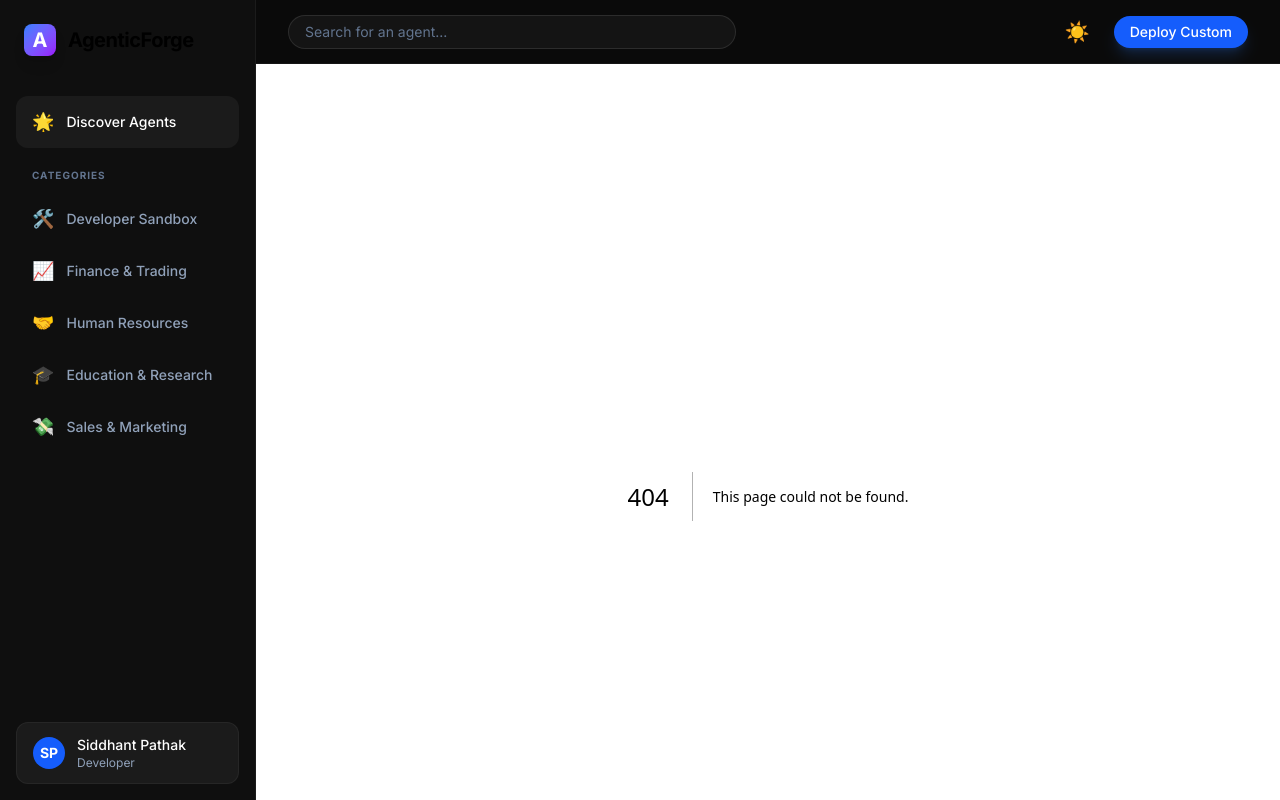
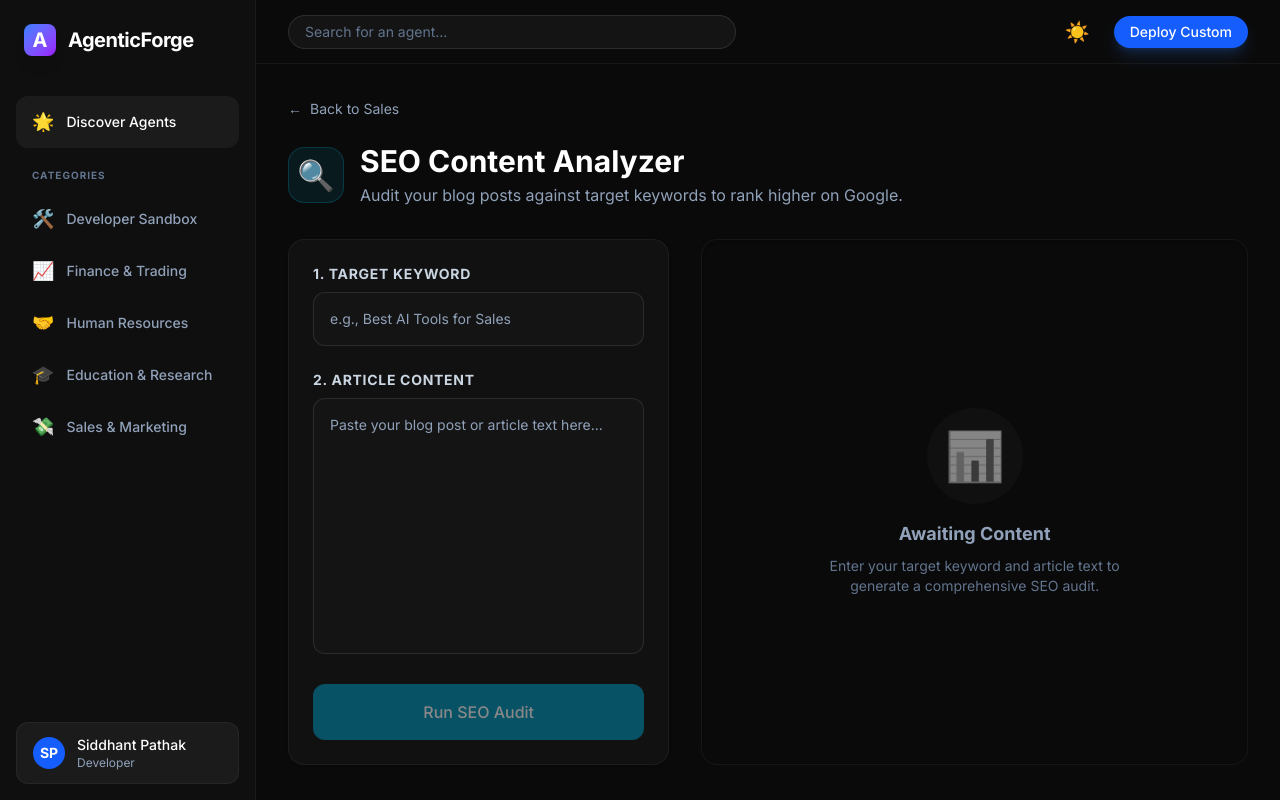
Before and after one commit to PathakSiddhant/AgenticForge, a Next.js app in the folder web-app/: page /sales/seo-analyzer in a window 1280 px wide. Before the commit this address had no page. Built offline with nearby package versions, Linux system fonts and the light colour scheme.

Commit message:
feat(web-app): build interactive SEO audit dashboard with score calculation and keyword suggestions

```diff
--- /dev/null
+++ b/web-app/src/app/sales/seo-analyzer/page.tsx
@@ -0,0 +1,196 @@
+"use client";
+import { useState } from "react";
+import Link from "next/link";
+
+interface SEOData {
+  seo_score: number;
+  keyword_analysis: string;
+  missing_lsi_keywords: string[];
+  actionable_tips: string[];
+}
+
+export default function SEOAnalyzerDashboard() {
+  const [targetKeyword, setTargetKeyword] = useState("");
+  const [articleText, setArticleText] = useState("");
+  const [data, setData] = useState<SEOData | null>(null);
+  const [loading, setLoading] = useState(false);
+  const [error, setError] = useState<string | null>(null);
+
+  const analyzeSEO = async (e: React.FormEvent) => {
+    e.preventDefault();
+    if (!targetKeyword.trim() || !articleText.trim()) return;
+
+    setLoading(true);
+    setError(null);
+    setData(null);
+
+    try {
+      const res = await fetch("http://localhost:8000/api/sales/seo-analyzer", {
+        method: "POST",
+        headers: { "Content-Type": "application/json" },
+        body: JSON.stringify({
+          target_keyword: targetKeyword,
+          article_text: articleText
+        }),
+      });
+
+      const result = await res.json();
+      if (result.error) {
+        setError(result.error);
+      } else {
+        setData(result.audit);
+      }
+    } catch (err) {
+      setError("AI Engine connection failed. Ensure your Python backend is running.");
+    }
+
+    setLoading(false);
+  };
+
+  const getScoreColor = (score: number) => {
+    if (score >= 80) return "text-emerald-500";
+    if (score >= 50) return "text-amber-500";
+    return "text-red-500";
+  };
+
+  return (
+    <div className="max-w-6xl mx-auto pb-12">
+      <div className="mb-8">
+        <Link href="/sales" className="inline-flex items-center gap-2 text-sm text-slate-500 dark:text-slate-400 hover:text-cyan-600 dark:hover:text-cyan-400 mb-6 transition-colors">
+          <span>←</span> Back to Sales
+        </Link>
+        <div className="flex items-center gap-4 mb-4">
+          <div className="w-14 h-14 rounded-2xl bg-cyan-100 dark:bg-cyan-500/10 flex items-center justify-center text-3xl border border-cyan-200 dark:border-cyan-500/20">
+            🔍
+          </div>
+          <div>
+            <h1 className="text-3xl font-bold text-slate-900 dark:text-white">SEO Content Analyzer</h1>
+            <p className="text-slate-600 dark:text-slate-400 mt-1">Audit your blog posts against target keywords to rank higher on Google.</p>
+          </div>
+        </div>
+      </div>
+
+      <div className="grid grid-cols-1 lg:grid-cols-12 gap-8">
+
+        {/* Left Column: Input Panel */}
+        <div className="lg:col-span-5 bg-white dark:bg-[#111] border border-slate-200 dark:border-white/5 rounded-2xl p-6 shadow-sm h-fit">
+          <form onSubmit={analyzeSEO} className="space-y-6">
+
+            <div>
+              <label className="block text-sm font-bold text-slate-700 dark:text-slate-300 mb-2 uppercase tracking-wider">
+                1. Target Keyword
+              </label>
+              <input
+                type="text"
+                value={targetKeyword}
+                onChange={(e) => setTargetKeyword(e.target.value)}
+                placeholder="e.g., Best AI Tools for Sales"
+                className="w-full bg-slate-50 dark:bg-[#141414] border border-slate-200 dark:border-white/10 rounded-xl p-4 text-slate-900 dark:text-white placeholder-slate-400 focus:outline-none focus:border-cyan-500/50 text-sm"
+                disabled={loading}
+              />
+            </div>
+
+            <div>
+              <label className="block text-sm font-bold text-slate-700 dark:text-slate-300 mb-2 uppercase tracking-wider">
+                2. Article Content
+              </label>
+              <textarea
+                value={articleText}
+                onChange={(e) => setArticleText(e.target.value)}
+                placeholder="Paste your blog post or article text here..."
+                className="w-full h-64 bg-slate-50 dark:bg-[#141414] border border-slate-200 dark:border-white/10 rounded-xl p-4 text-slate-900 dark:text-white placeholder-slate-400 focus:outline-none focus:border-cyan-500/50 resize-none text-sm"
+                disabled={loading}
+              />
+            </div>
+
+            <button
+              type="submit"
+              disabled={loading || !targetKeyword.trim() || !articleText.trim()}
+              className="w-full bg-cyan-600 hover:bg-cyan-500 text-white py-4 rounded-xl font-medium transition-colors disabled:opacity-50 flex justify-center items-center gap-2"
+            >
+              {loading ? (
+                <><div className="w-5 h-5 border-2 border-white border-t-transparent rounded-full animate-spin"></div> Auditing Content...</>
+              ) : (
+                "Run SEO Audit"
+              )}
+            </button>
+          </form>
+
+          {error && (
+            <div className="mt-4 p-4 bg-red-50 dark:bg-red-500/10 border border-red-200 dark:border-red-500/20 rounded-xl text-sm text-red-600 dark:text-red-400">
+              {error}
+            </div>
+          )}
+        </div>
+
+        {/* Right Column: Scorecard Dashboard */}
+        <div className="lg:col-span-7 bg-slate-50 dark:bg-[#0a0a0a] border border-slate-200 dark:border-white/5 rounded-2xl p-6 shadow-inner flex flex-col relative overflow-hidden min-h-125">
+          {data ? (
+            <div className="space-y-6 animate-in fade-in slide-in-from-right-4 duration-500 z-10 relative">
+
+              {/* Scorecard Header */}
+              <div className="flex items-center gap-6 bg-white dark:bg-[#111] border border-slate-200 dark:border-white/5 p-6 rounded-xl shadow-sm">
+                <div className="flex flex-col items-center justify-center shrink-0">
+                  <span className="text-xs font-bold text-slate-500 uppercase tracking-widest mb-1">SEO Score</span>
+                  <div className={`text-5xl font-extrabold ${getScoreColor(data.seo_score)}`}>
+                    {data.seo_score}<span className="text-xl text-slate-400">/100</span>
+                  </div>
+                </div>
+                <div className="h-16 w-px bg-slate-200 dark:bg-white/10 hidden sm:block"></div>
+                <div>
+                  <h3 className="text-sm font-bold text-slate-900 dark:text-white mb-1">Keyword Analysis</h3>
+                  <p className="text-sm text-slate-600 dark:text-slate-400 leading-relaxed">
+                    {data.keyword_analysis}
+                  </p>
+                </div>
+              </div>
+
+              {/* Missing LSI Keywords */}
+              <div>
+                <h3 className="text-sm font-bold text-slate-900 dark:text-white mb-3 flex items-center gap-2">
+                  <span>🔑</span> Missing LSI Keywords
+                </h3>
+                <p className="text-xs text-slate-500 mb-3">Add these semantic keywords naturally to improve search relevance.</p>
+                <div className="flex flex-wrap gap-2">
+                  {data.missing_lsi_keywords.map((kw, i) => (
+                    <span key={i} className="px-3 py-1.5 bg-cyan-50 dark:bg-cyan-500/10 text-cyan-700 dark:text-cyan-400 border border-cyan-200 dark:border-cyan-500/20 rounded-lg text-sm font-medium">
+                      + {kw}
+                    </span>
+                  ))}
+                  {data.missing_lsi_keywords.length === 0 && (
+                    <span className="text-sm text-emerald-500 italic">Great job! No major LSI keywords missing.</span>
+                  )}
+                </div>
+              </div>
+
+              {/* Actionable Tips */}
+              <div className="bg-amber-50/50 dark:bg-amber-900/10 border border-amber-100 dark:border-amber-500/20 rounded-xl p-5 mt-4">
+                <h4 className="text-amber-800 dark:text-amber-400 font-bold text-sm mb-4 flex items-center gap-2">
+                  <span>🛠️</span> Actionable SEO Tips
+                </h4>
+                <ul className="space-y-3">
+                  {data.actionable_tips.map((tip, i) => (
+                    <li key={i} className="text-slate-700 dark:text-slate-300 text-sm flex items-start gap-3">
+                      <span className="text-amber-500 font-bold mt-0.5">{i+1}.</span>
+                      <span className="leading-relaxed">{tip}</span>
+                    </li>
+                  ))}
+                </ul>
+              </div>
+
+            </div>
+          ) : (
+            <div className="absolute inset-0 flex flex-col items-center justify-center text-center p-10 z-0">
+              <div className="w-24 h-24 mb-4 rounded-full bg-slate-100 dark:bg-white/5 flex items-center justify-center text-5xl grayscale opacity-50">
+                📊
+              </div>
+              <h3 className="text-lg font-bold text-slate-500 dark:text-slate-400">Awaiting Content</h3>
+              <p className="text-slate-400 dark:text-slate-500 text-sm max-w-xs mt-2">Enter your target keyword and article text to generate a comprehensive SEO audit.</p>
+            </div>
+          )}
+        </div>
+
+      </div>
+    </div>
+  );
+}
```
